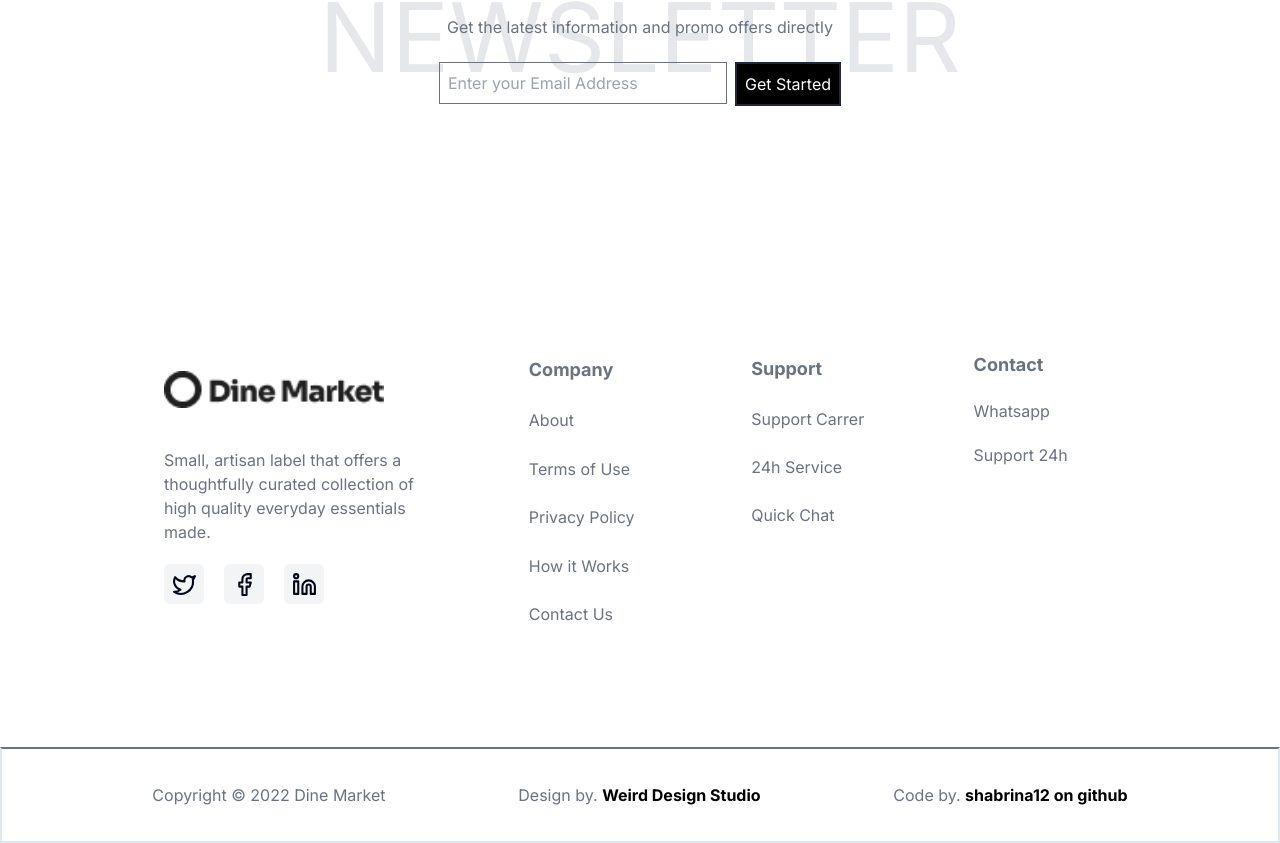
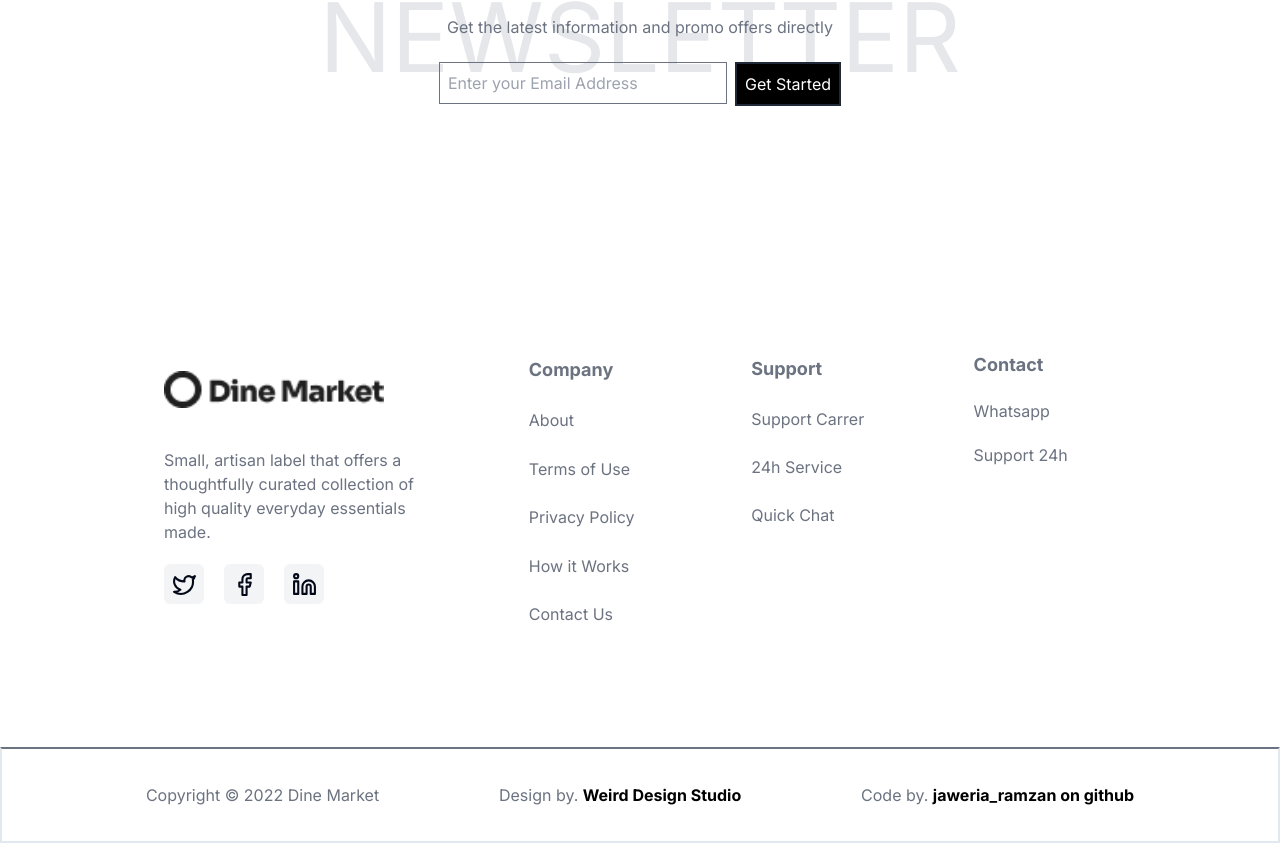
Before and after one commit to jaweria-ramzan/e-commerce, a Next.js app: page / in a window 1280 px wide. Shown: the part 2873-3716 px from the top of the page. Built offline with nearby package versions, Linux system fonts and the light colour scheme.

Commit message:
Update Footer.tsx
there  was wrong name

```diff
--- a/src/components/Footer.tsx
+++ b/src/components/Footer.tsx
@@ -49,7 +49,7 @@ const Footer = () => {
                 Design by. <span className='font-bold text-black'> Weird Design Studio</span>
             </div>
             <div className='text-gray-500'>
-                Code by. <span className='font-bold text-black'> shabrina12 on github</span>
+                Code by. <span className='font-bold text-black'> jaweria_ramzan on github</span>
             </div >
       </div>
     </div>
```
